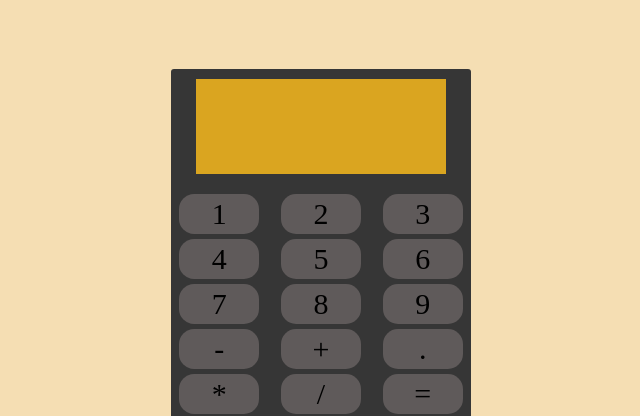
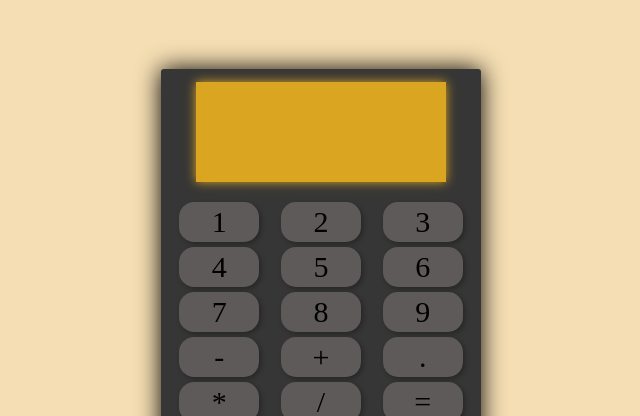
Before and after one commit to RyanAC12/Calculator, a plain HTML site: page index.html in a window 1280 px wide. Shown: the part 139-555 px from the top of the page, without its empty margins (319-959 px from the left). Drawn offline with Linux system fonts and the light colour scheme.

Commit message:
Add box shadows to buttons, screen, and calculator

```diff
--- a/styles.css
+++ b/styles.css
@@ -5,8 +5,8 @@ body {
 }
 
 .calculator {
-    width: 300px;
-    height: 400px;
+    width: 320px;
+    height: 410px;
     background-color: rgb(54, 54, 54);
     display: flex;
     flex-direction: column;
@@ -14,6 +14,7 @@ body {
     justify-content: center;
     align-items: center;
     border-radius: 3px;
+    box-shadow: 0px 0px 25px black
 }
 
 .screen {
@@ -26,6 +27,7 @@ body {
     justify-content: flex-end;
     align-items: center;
     font-size: 50px;
+    box-shadow: 0px 0px 10px goldenrod
 }
 
 .buttons {
@@ -48,6 +50,7 @@ body {
     cursor: pointer;
     user-select: none;
     border-radius: 15px;
+    box-shadow: 2px 2px 5px rgba(0, 0 , 0, 0.3);
 }
 
 .btn:hover {
```
